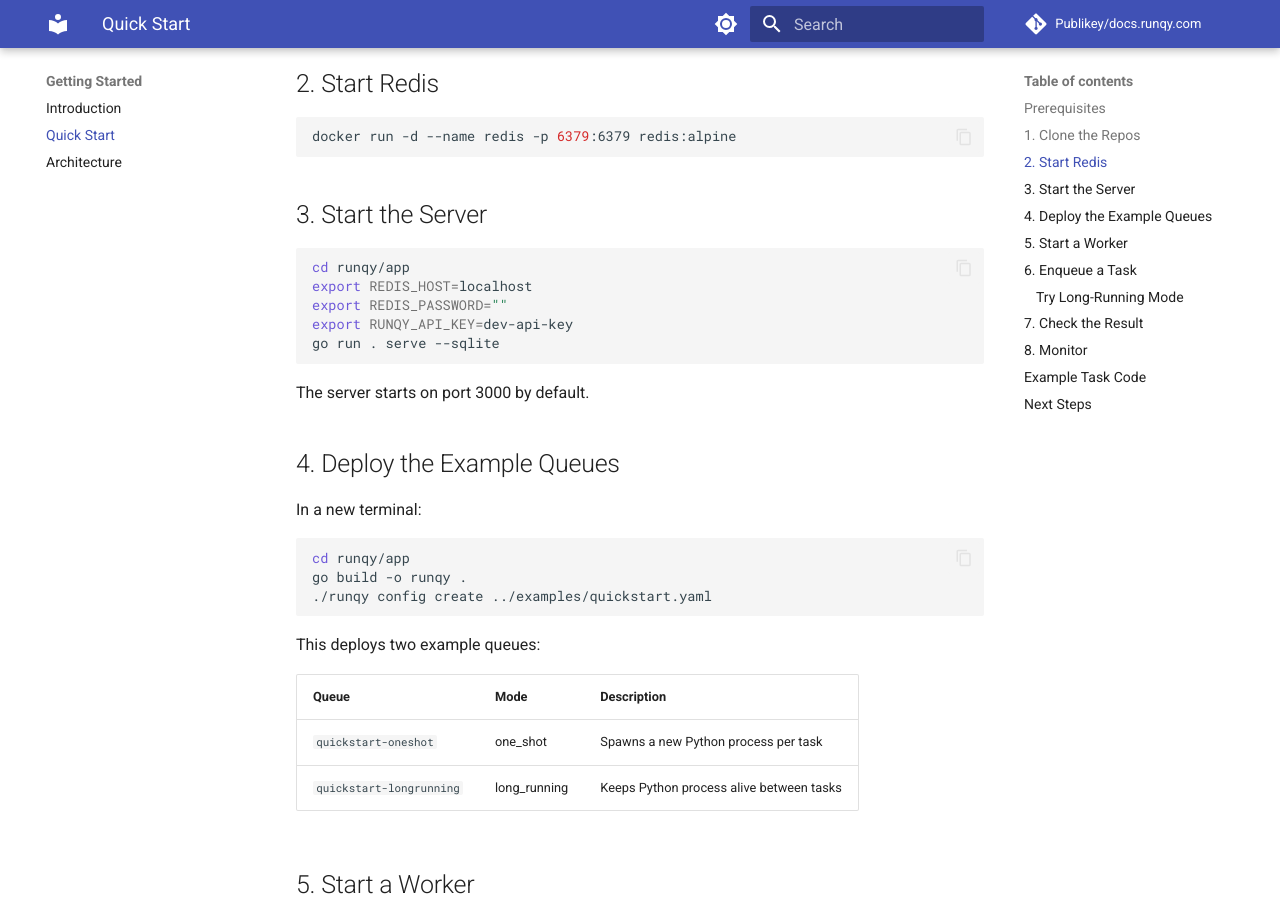
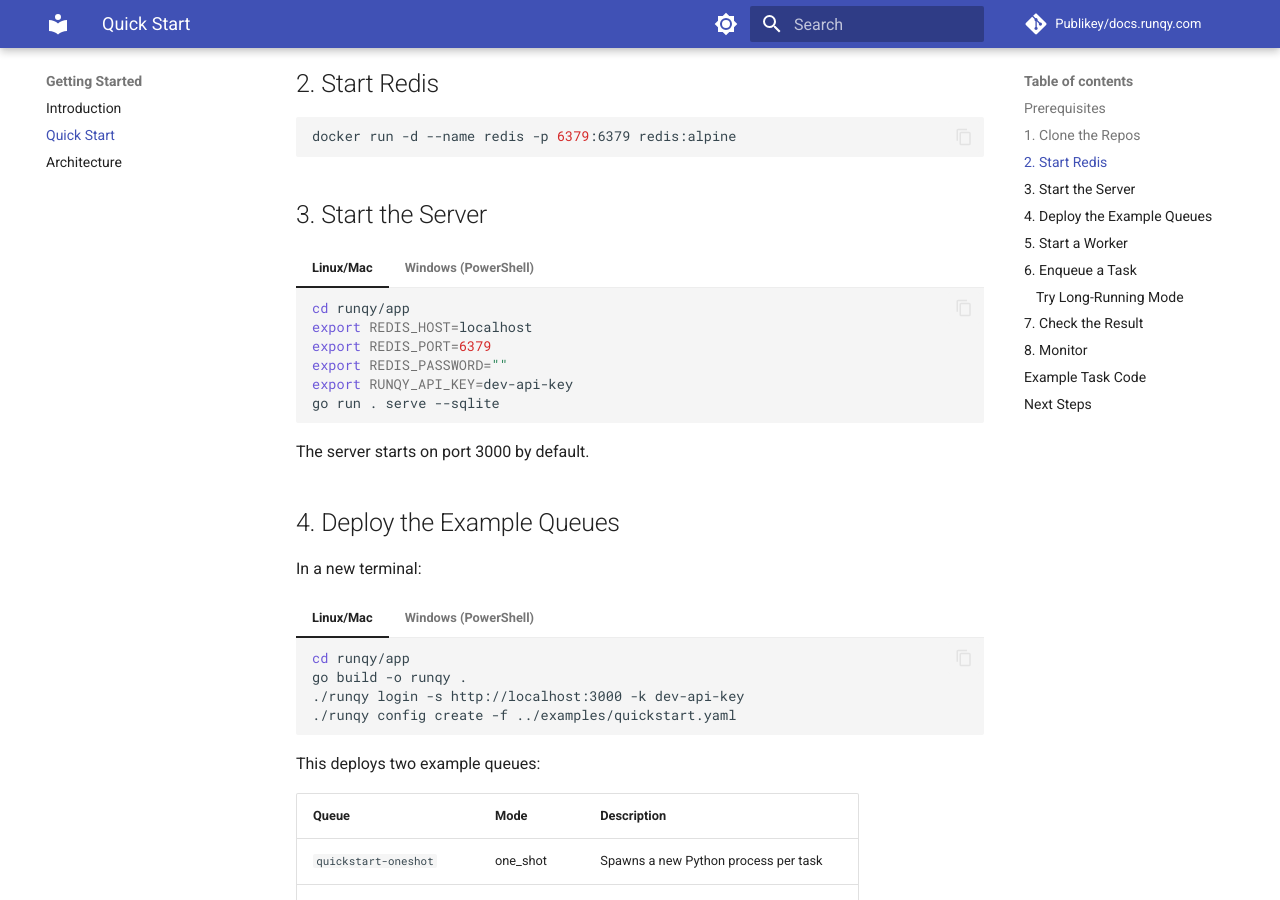
Before and after one commit to Publikey/docs.runqy.com, an MkDocs documentation site: the page built from docs/getting-started/quickstart.md, in a window 1280 px wide and 900 px high, scrolled down 665 px. Built offline with MkDocs 1.6.1 and Material for MkDocs 9.7.7, drawn with Linux system fonts in a browser that asks for light colours; comment, search, counter and statistics services are not loaded.

Commit message:
Modify: add windows shell exemple commands

````diff
--- a/docs/getting-started/quickstart.md
+++ b/docs/getting-started/quickstart.md
@@ -26,13 +26,27 @@
 
 ## 3. Start the Server
 
-```bash
-cd runqy/app
-export REDIS_HOST=localhost
-export REDIS_PASSWORD=""
-export RUNQY_API_KEY=dev-api-key
-go run . serve --sqlite
-```
+=== "Linux/Mac"
+
+    ```bash
+    cd runqy/app
+    export REDIS_HOST=localhost
+    export REDIS_PORT=6379
+    export REDIS_PASSWORD=""
+    export RUNQY_API_KEY=dev-api-key
+    go run . serve --sqlite
+    ```
+
+=== "Windows (PowerShell)"
+
+    ```powershell
+    cd runqy/app
+    $env:REDIS_HOST = "localhost"
+    $env:REDIS_PORT = "6379"
+    $env:REDIS_PASSWORD = ""
+    $env:RUNQY_API_KEY = "dev-api-key"
+    go run . serve --sqlite
+    ```
 
 The server starts on port 3000 by default.
 
@@ -40,11 +54,23 @@
 
 In a new terminal:
 
-```bash
-cd runqy/app
-go build -o runqy .
-./runqy config create ../examples/quickstart.yaml
-```
+=== "Linux/Mac"
+
+    ```bash
+    cd runqy/app
+    go build -o runqy .
+    ./runqy login -s http://localhost:3000 -k dev-api-key
+    ./runqy config create -f ../examples/quickstart.yaml
+    ```
+
+=== "Windows (PowerShell)"
+
+    ```powershell
+    cd runqy/app
+    go build -o runqy.exe .
+    .\runqy.exe login -s http://localhost:3000 -k dev-api-key
+    .\runqy.exe config create -f ..\examples\quickstart.yaml
+    ```
 
 This deploys two example queues:
 
````
